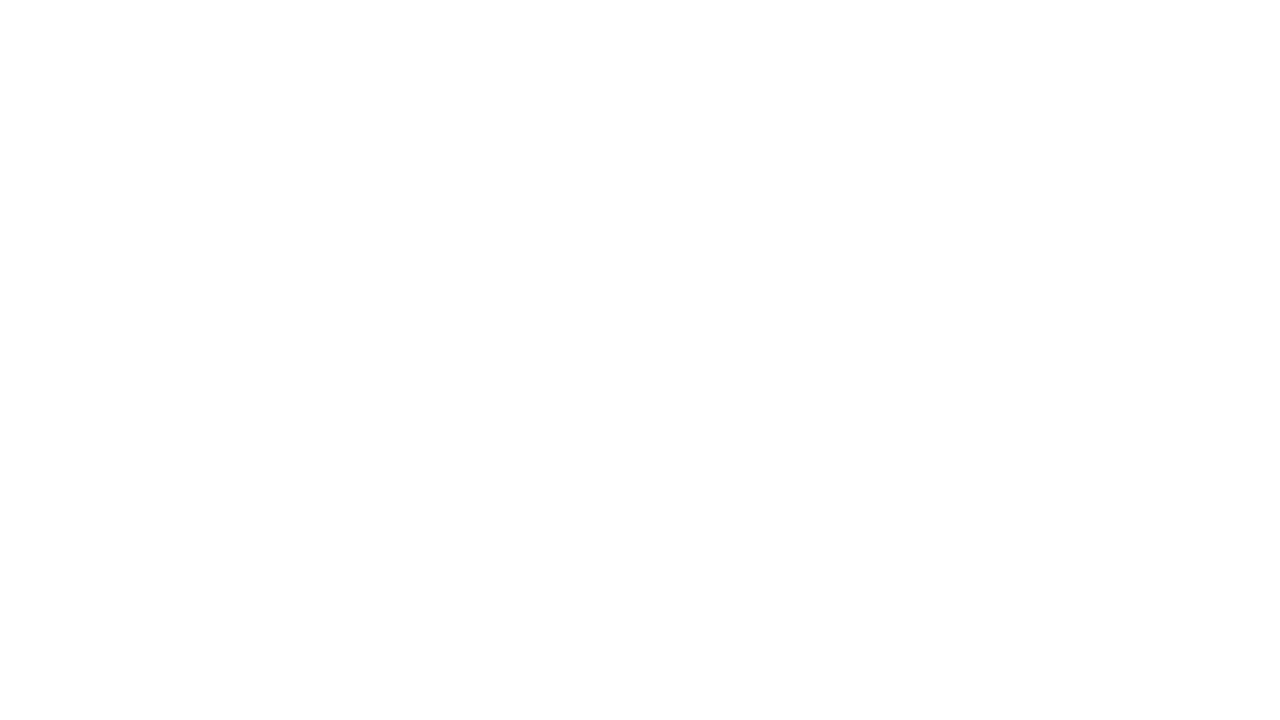
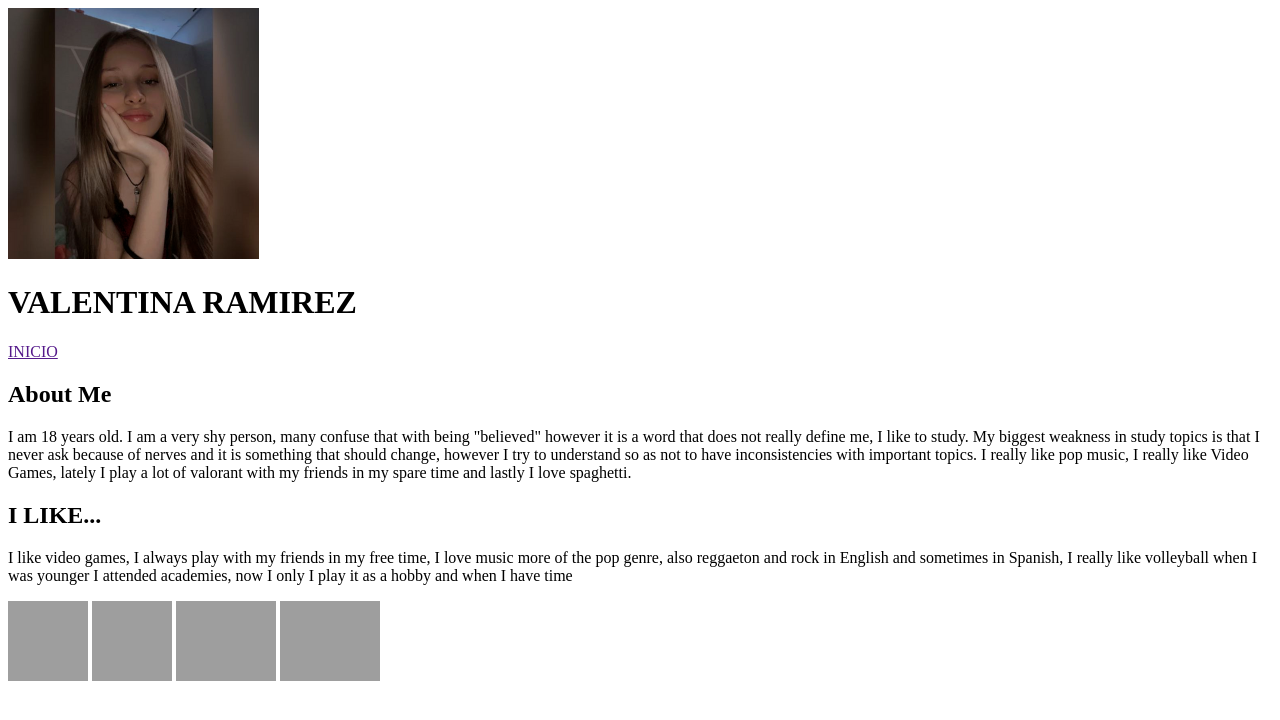
Before and after one commit to Valen094/TheSecond_Project, a plain HTML site: page AboutMe.html in a window 1280 px wide. Drawn offline with Linux system fonts and the light colour scheme; grey boxes are pictures that could not be loaded.

Commit message:
I added information about me and added some social networks

```diff
--- a/AboutMe.html
+++ b/AboutMe.html
@@ -4,6 +4,47 @@
     <title>About Me</title>
 </head>
 <body>
+    <main>
+    <header>
+        <img src="Img/Captura de pantalla 2023-02-16 193623.png" alt="">
+        <h1>VALENTINA RAMIREZ</h1>
+            <a class="inicio" href="">INICIO</a>
 
+    </header>
+
+    <section class="AboutMe">
+        <h1>About Me</h1>
+        <p>I am 18 years old. I am a very shy person, many confuse that with
+            being "believed" however it is a word that does not really define me,
+            I like to study. My biggest weakness in study topics is that I never
+            ask because of nerves and it is something that should change, however
+            I try to understand so as not to have inconsistencies with important topics.
+            I really like pop music, I really like Video Games, lately I play a lot of
+            valorant with my friends in my spare time and lastly I love spaghetti.</p>
+    </section>
+    <section class="section1">
+        <h1>I LIKE...
+        </h1>
+
+        <p>I like video games, I always play with my friends in my free time, I love music more of the pop genre,
+            also reggaeton and rock in English and sometimes in Spanish, I really like volleyball when I was younger
+            I attended academies, now I only I play it as a hobby and when I have time
+        </p>
+
+    </section>
+
+
+    <div class="SocialMedia">
+
+        <a target="_blank" href="https://www.tiktok.com/@valuuuu.__"><img class="tiktok" src="https://github.com/Valen094/TheSecond-Project/blob/Develop/Img/pngwing.com.png?raw=true"
+                alt="" width="80" height="80"></a>
+        <a target="_blank" href="https://www.instagram.com/valen_09184/"><img src="https://github.com/Valen094/TheSecond-Project/blob/Develop/Img/Instapngwing.com.png?raw=true" alt=""
+                width="80" height="80"></a>
+        <a target="_blank" href="https://github.com/Valen094"><img class="social" src="https://raw.githubusercontent.com/Valen094/TheSecond-Project/Develop/Img/GitHubpngwing.com.png"
+                alt="" width="100" height="80"></a>
+        <a target="_blank" href="https://www.linkedin.com/in/valen-ram%C3%ADrez-a7b517204/"> <img class="social"
+                src="https://raw.githubusercontent.com/Valen094/TheSecond-Project/Develop/Img/Linpngwing.com.png" alt="" height="80" width="100"></a>
+    </div>
+</main>
 </body>
 </html>
```
Also changed, not shown: IMG/Captura de pantalla 2023-02-16 193623.png (added).
